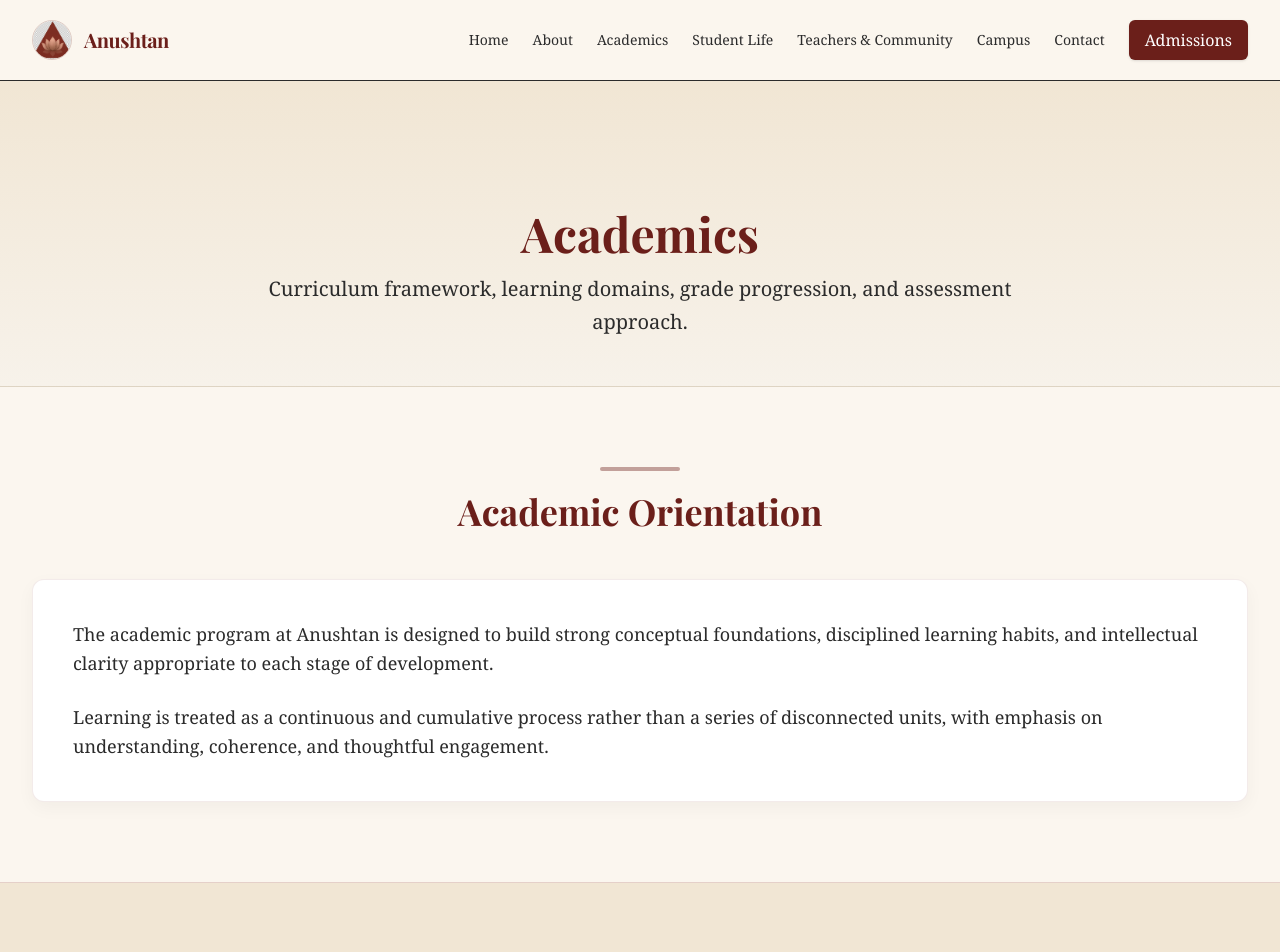
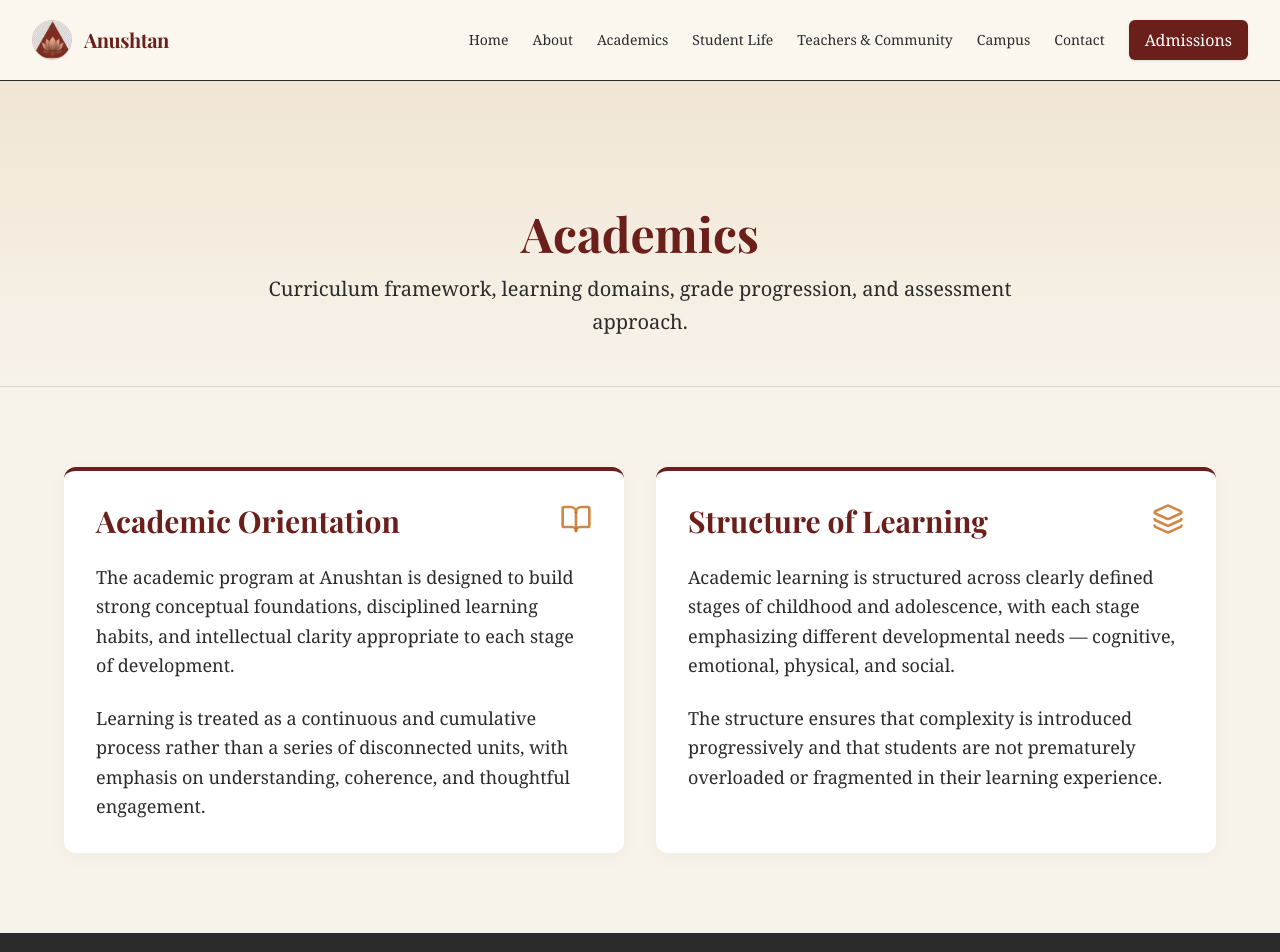
Before and after one commit to RajuThoutu/anushtan, a Next.js app: page /academics in a window 1280 px wide. Shown: the top 952 px of the page. Built offline with nearby package versions, Linux system fonts and the light colour scheme; a web font is replaced by a local one.

Commit message:
Refine Academics page layout to 2-column grid with accented cards and icons

```diff
--- a/app/academics/page.tsx
+++ b/app/academics/page.tsx
@@ -4,6 +4,7 @@ import { PageHeader } from "@/components/sections/PageHeader";
 import { SectionHeader } from "@/components/ui/SectionHeader";
 import { Card } from "@/components/ui/Card";
 import type { Metadata } from 'next';
+import { BookOpen, Layers } from "lucide-react";
 
 export const metadata: Metadata = {
     title: 'Academics | Anushtan Indic School',
@@ -20,11 +21,16 @@ export default function Academics() {
                 className="bg-[linear-gradient(180deg,#F1E6D4_0%,#F7F2EA_100%)]"
             />
 
-            {/* Academic Orientation */}
-            <section className="py-20 bg-[#FBF6EF] border-b border-[#8A3A32]/20">
-                <div className="container-custom max-w-4xl mx-auto">
-                    <SectionHeader title="Academic Orientation" className="mb-12" />
-                    <div className="bg-white shadow-[0_6px_18px_rgba(0,0,0,0.04)] sm:p-10 p-6 rounded-xl border border-[#8A3A32]/10">
+            <div className="container-custom py-20">
+                <div className="grid md:grid-cols-2 gap-8 max-w-6xl mx-auto">
+                    {/* Academic Orientation */}
+                    <div className="bg-white rounded-xl shadow-[0_4px_20px_rgba(0,0,0,0.03)] border-t-4 border-anushtan-maroon p-8 h-full">
+                        <div className="flex items-start justify-between mb-6">
+                            <h2 className="font-heading text-3xl font-bold text-anushtan-maroon">
+                                Academic Orientation
+                            </h2>
+                            <BookOpen className="w-8 h-8 text-anushtan-saffron/80" />
+                        </div>
                         <div className="text-lg text-[#2B2B2B] leading-relaxed space-y-6">
                             <p>
                                 The academic program at Anushtan is designed to build strong conceptual foundations, disciplined learning habits, and intellectual clarity appropriate to each stage of development.
@@ -34,14 +40,15 @@ export default function Academics() {
                             </p>
                         </div>
                     </div>
-                </div>
-            </section>
 
-            {/* Structure of Learning */}
-            <section className="py-20 bg-[#F1E6D4] border-b border-[#8A3A32]/20">
-                <div className="container-custom max-w-4xl mx-auto">
-                    <SectionHeader title="Structure of Learning" className="mb-12" />
-                    <div className="bg-white shadow-[0_6px_18px_rgba(0,0,0,0.04)] sm:p-10 p-6 rounded-xl border border-[#8A3A32]/10">
+                    {/* Structure of Learning */}
+                    <div className="bg-white rounded-xl shadow-[0_4px_20px_rgba(0,0,0,0.03)] border-t-4 border-anushtan-maroon p-8 h-full">
+                        <div className="flex items-start justify-between mb-6">
+                            <h2 className="font-heading text-3xl font-bold text-anushtan-maroon">
+                                Structure of Learning
+                            </h2>
+                            <Layers className="w-8 h-8 text-anushtan-saffron/80" />
+                        </div>
                         <div className="text-lg text-[#2B2B2B] leading-relaxed space-y-6">
                             <p>
                                 Academic learning is structured across clearly defined stages of childhood and adolescence, with each stage emphasizing different developmental needs — cognitive, emotional, physical, and social.
@@ -52,7 +59,7 @@ export default function Academics() {
                         </div>
                     </div>
                 </div>
-            </section>
+            </div>
 
             <Footer />
         </div>
```
